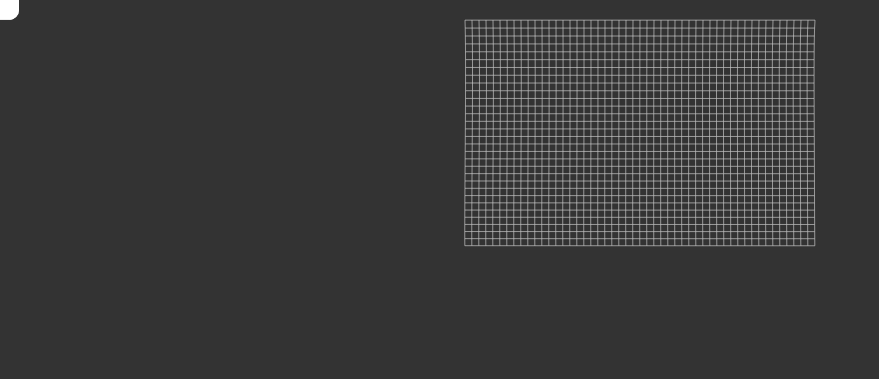
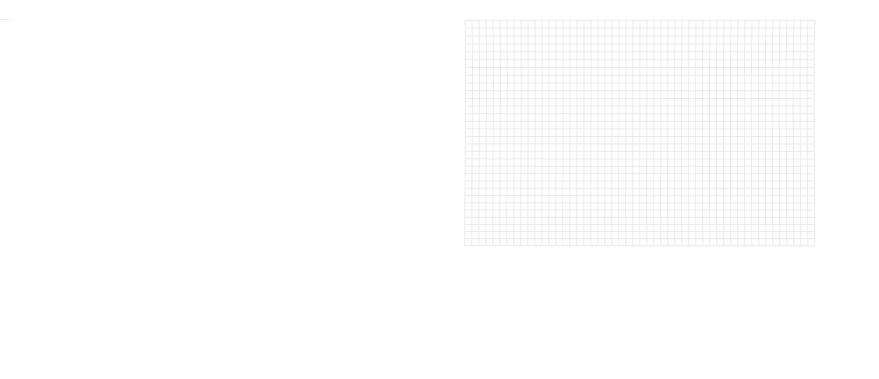
Before and after one commit to csnikey/canvas, a plain HTML site: page canvas-game.html in a window 1280 px wide. Shown: the whole page, without its empty margins (0-879 px from the left). Drawn offline with Linux system fonts and the light colour scheme.

Commit message:
Update canvas-game.html

```diff
--- a/canvas-game.html
+++ b/canvas-game.html
@@ -11,13 +11,10 @@
   user-select: none;
 }
 
-body {
-  background:#333;
-}
 
 canvas {
-  background:#333;
-  width:1000px;
+
+  width:100%;
   height:376px;
   margin:0 auto;
   display:block;
```
